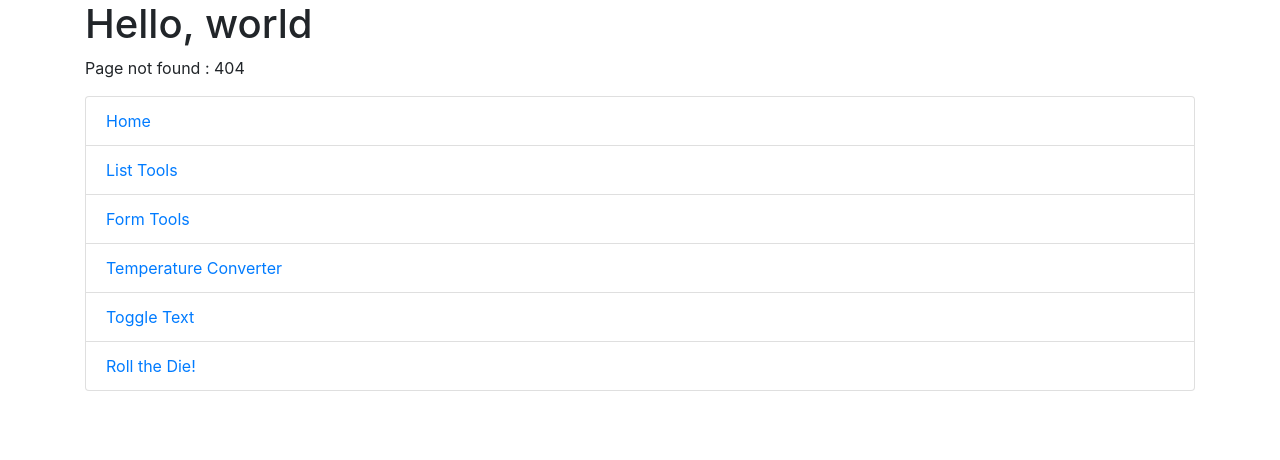
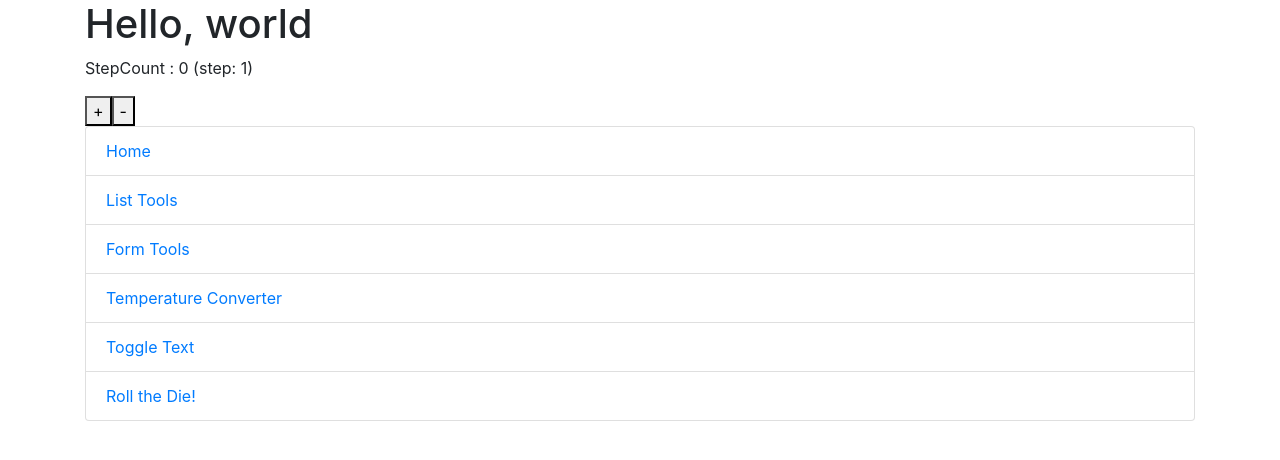
Before and after one commit to jacquescoetzee202/first-react-app, a React (Create React App) app: page /steps/1/1 in a window 1280 px wide. Before the commit this address had no page. Shown: the top 460 px of the page. Built offline with nearby package versions, Linux system fonts and the light colour scheme.

Commit message:
complete react router challanges

```diff
--- a/src/App.js
+++ b/src/App.js
@@ -12,6 +12,7 @@ import ToggleText from "./components/state/ToggleText";
 import Die from "./components/stateTricksy/Die";
 import Gif from "./components/Gif";
 import Square from "./components/Square";
+import StepCounter from "./components/state/StepCounter";
 
 const App = () => (
   <Router >
@@ -43,6 +44,10 @@ const App = () => (
         <Square colour={ match.params.colour }></Square>
       )}>
       </Route>
+      <Route exact path="/steps/:max/:step" render={({ match }) => (
+        <StepCounter max={ match.params.max } step={ match.params.step } ></StepCounter>
+      )}>
+      </Route>
       <FourOhFour />
     </Switch>
     <Footer />
--- a/src/components/state/StepCounter.js
+++ b/src/components/state/StepCounter.js
@@ -16,15 +16,15 @@ class StepCounter extends Component {
 
     increaseClick() {
         const current = this.state.count;
-        const next = this.props.step + current;
-        if(next <= this.props.max){
+        const next = parseInt(this.props.step) + current;
+        if(next <= parseInt(this.props.max)){
             this.setState({ count: next });
         }
     }
 
     decreaseClick() {
         const current = this.state.count;
-        const next = current - this.props.step;
+        const next = current - parseInt(this.props.step);
         if(next >= 0){
             this.setState({ count: next });
         }
```
Also changed, not shown: 1 other file (tests, documents, lock files or other folders).
